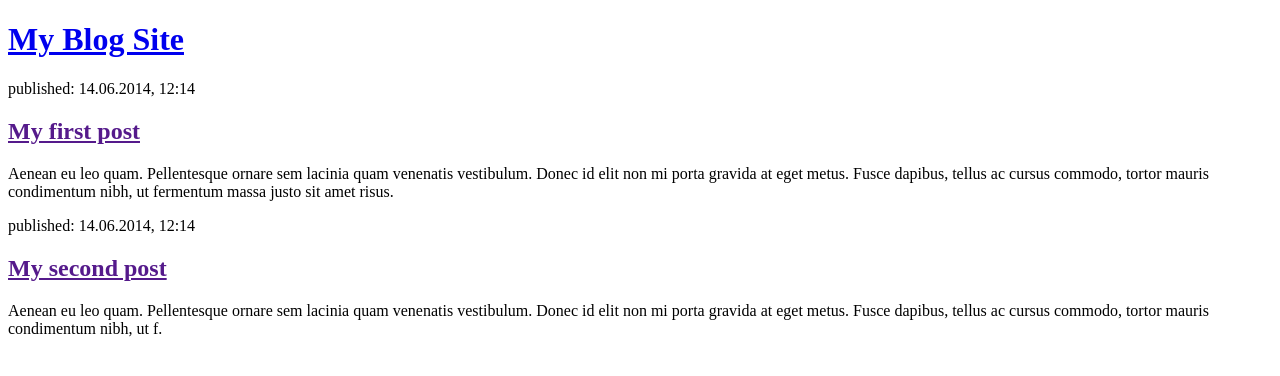
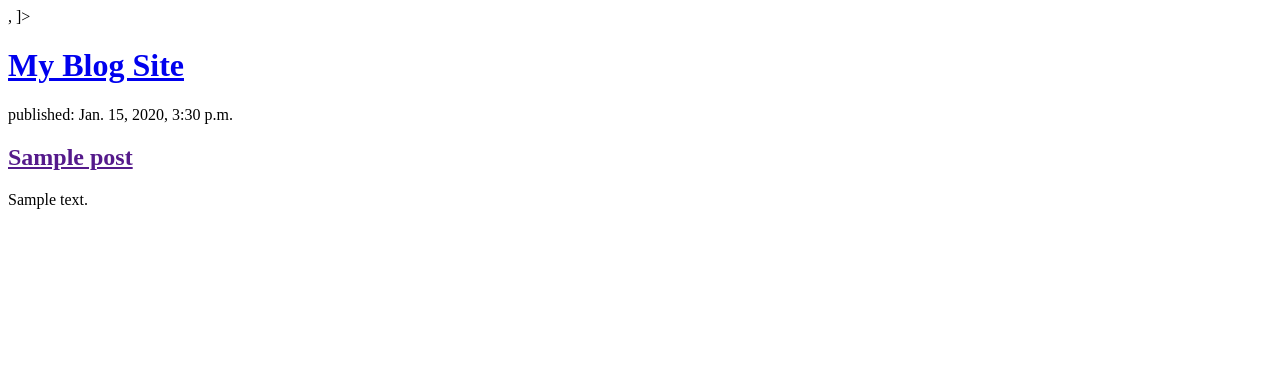
Before and after one commit to Aaryanajith/Blog_Django, a Django app: template my_blogsite/template/my_blogsite/post_list.html in a window 1280 px wide. Shown: the top 376 px of the page. Run offline with Django 3.2, Linux system fonts and the light colour scheme; the template is opened without the code that fills it: values that come from a table or form of the project are taken from there, others are empty; tables that the repository leaves empty hold one stand-in row (values such as "Sample post").

Commit message:
Modified templates to display posts from database.

```diff
--- a/my_blogsite/template/my_blogsite/post_list.html
+++ b/my_blogsite/template/my_blogsite/post_list.html
@@ -4,20 +4,17 @@
         <title>My Blog Site</title>
     </head>
     <body>
+        <QuerySet [<Post: My second post>, <Post: My first post>]>
         <header>
             <h1><a href="/">My Blog Site</a></h1>
         </header>
 
+        {% for post in posts %}
         <article>
-            <time>published: 14.06.2014, 12:14</time>
-            <h2><a href="">My first post</a></h2>
-            <p>Aenean eu leo quam. Pellentesque ornare sem lacinia quam venenatis vestibulum. Donec id elit non mi porta gravida at eget metus. Fusce dapibus, tellus ac cursus commodo, tortor mauris condimentum nibh, ut fermentum massa justo sit amet risus.</p>
+            <time>published: {{ post.published_date }}</time>
+            <h2><a href="">{{ post.title }}</a></h2>
+            <p>{{ post.text|linebreaksbr }}</p>
         </article>
-
-        <article>
-            <time>published: 14.06.2014, 12:14</time>
-            <h2><a href="">My second post</a></h2>
-            <p>Aenean eu leo quam. Pellentesque ornare sem lacinia quam venenatis vestibulum. Donec id elit non mi porta gravida at eget metus. Fusce dapibus, tellus ac cursus commodo, tortor mauris condimentum nibh, ut f.</p>
-        </article>
+        {% endfor %}
     </body>
 </html>
--- a/my_blogsite/views.py
+++ b/my_blogsite/views.py
@@ -1,4 +1,7 @@
 from django.shortcuts import render
+from .models import Post
+from django.utils import timezone
 
 def post_list(request):
-    return render(request, 'blog/post_list.html', {})
+    posts=Post.objects.filter(published_date__lte=timezone.now()).order_by('published_date')
+    return render(request, '/home/interstellar/Django/my_blogsite/template/my_blogsite/post_list.html', {'posts': posts})
```
